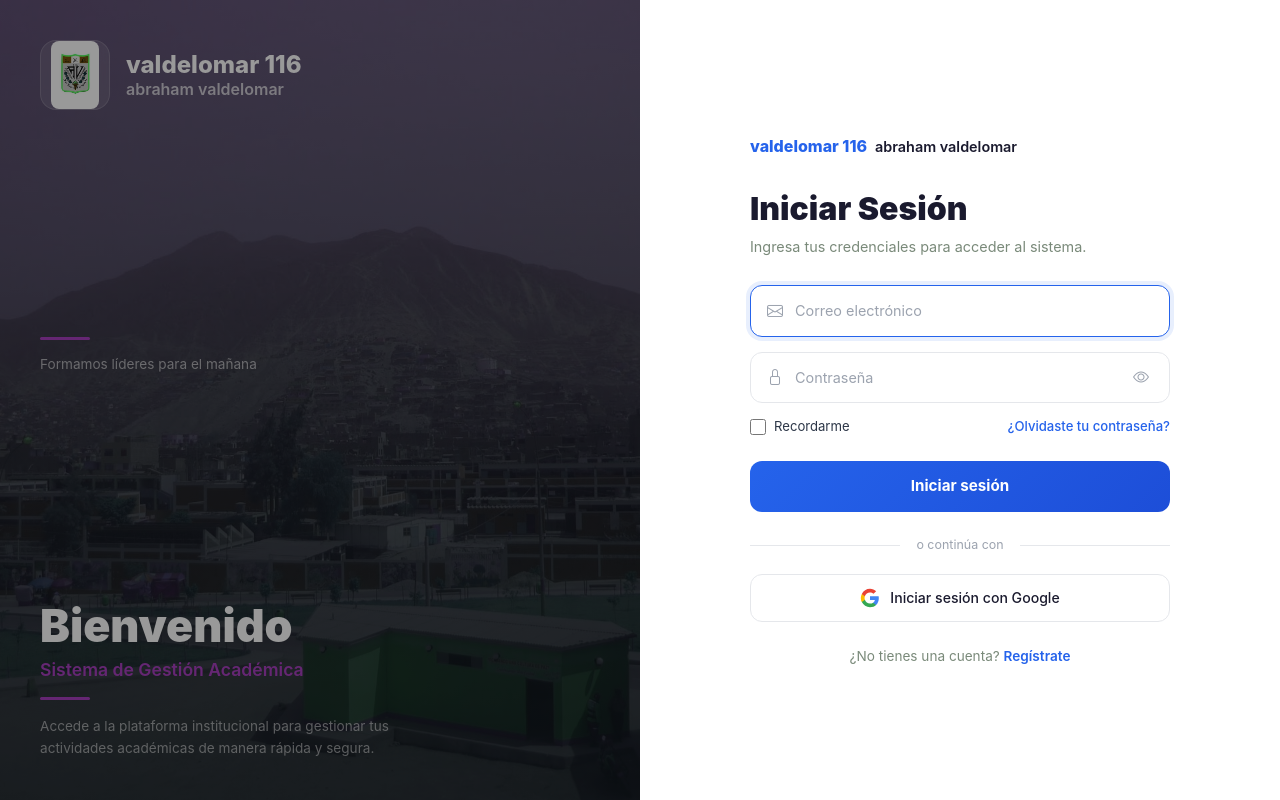
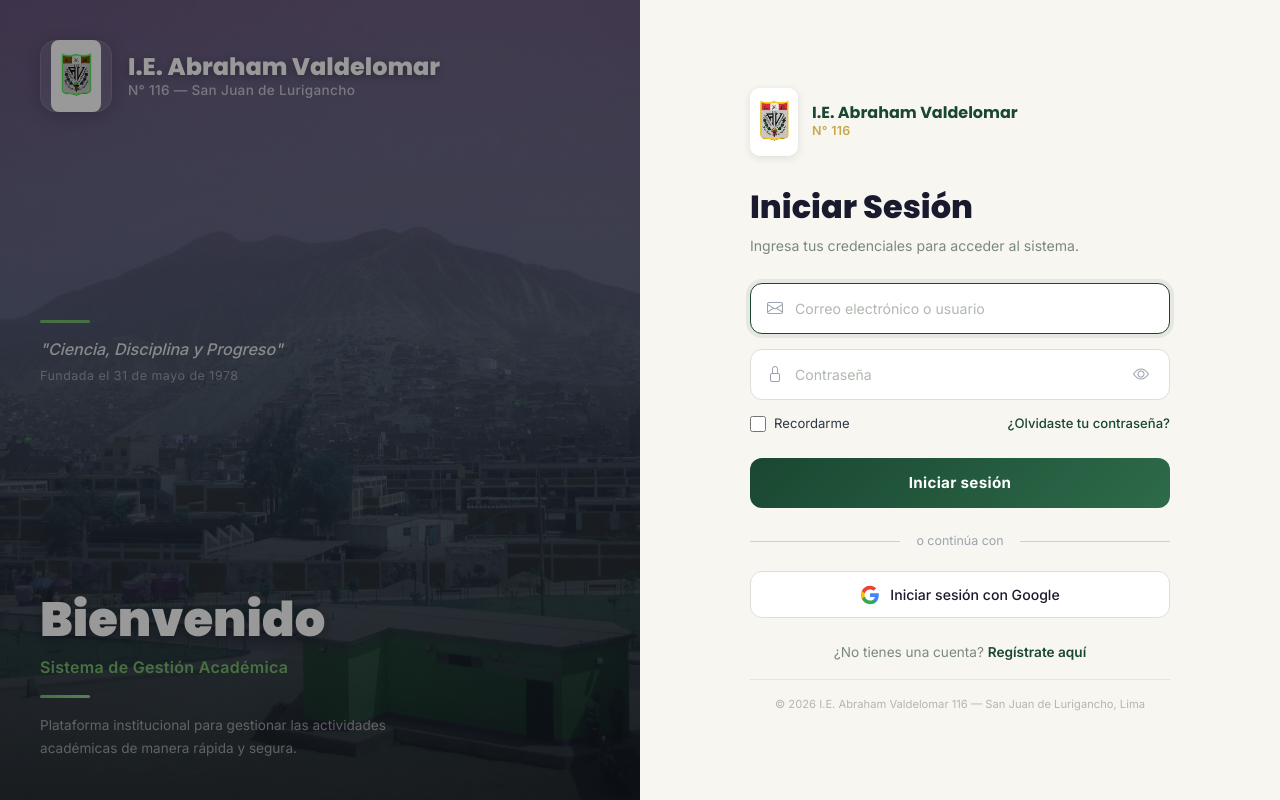
Before and after one commit to Pierxsss7/sistema-escolar-valdelomar, a Django app: page / in a window 1280 px wide. Run offline with Django 5.2, Linux system fonts and the light colour scheme.

Commit message:
feat: institutional login design - school colors, Poppins/Inter fonts, founding year, address footer

```diff
--- a/static/css/styles.css
+++ b/static/css/styles.css
@@ -359,7 +359,8 @@
 
 .btn-sm { padding: 5px 12px; font-size: 0.8rem; }
 
-/* ===== LOGIN SPLIT SCREEN ===== */
+/* ===== LOGIN INSTITUCIONAL — I.E. Abraham Valdelomar 116 ===== */
+
 .login-split {
     min-height: 100vh;
     display: flex;
@@ -379,7 +380,7 @@
 .login-left-overlay {
     position: absolute;
     inset: 0;
-    background: linear-gradient(180deg, rgba(10,26,18,0.55) 0%, rgba(10,26,18,0.70) 50%, rgba(10,26,18,0.85) 100%);
+    background: linear-gradient(180deg, rgba(10,26,18,0.50) 0%, rgba(26,71,49,0.65) 40%, rgba(10,26,18,0.85) 100%);
 }
 
 .login-left-content {
@@ -400,20 +401,21 @@
 }
 
 .login-left-escudo {
-    width: 70px;
-    height: 70px;
-    background: rgba(255,255,255,0.1);
+    width: 72px;
+    height: 72px;
+    background: rgba(255,255,255,0.08);
     border-radius: 16px;
     display: flex;
     align-items: center;
     justify-content: center;
-    backdrop-filter: blur(10px);
-    border: 1px solid rgba(255,255,255,0.15);
+    backdrop-filter: blur(12px);
+    border: 1px solid rgba(255,255,255,0.12);
     flex-shrink: 0;
+    box-shadow: 0 4px 20px rgba(0,0,0,0.2);
 }
 
 .login-left-escudo-img {
-    width: 48px;
+    width: 50px;
     height: auto;
     border-radius: 8px;
     mix-blend-mode: multiply;
@@ -422,77 +424,103 @@
 .login-left-brand { flex: 1; }
 
 .login-left-nombre {
+    font-family: 'Poppins', sans-serif;
     font-size: 1.5rem;
     font-weight: 800;
     color: #fff;
     margin: 0;
     line-height: 1.2;
+    text-shadow: 0 2px 8px rgba(0,0,0,0.3);
 }
 
 .login-left-subnombre {
-    font-size: 1rem;
-    font-weight: 600;
-    color: rgba(255,255,255,0.7);
+    font-family: 'Inter', sans-serif;
+    font-size: 0.85rem;
+    font-weight: 500;
+    color: rgba(255,255,255,0.65);
     margin: 0;
-}
-
-.login-left-info { margin-top: auto; }
+    letter-spacing: 0.3px;
+}
+
+.login-left-info {
+    margin-top: auto;
+}
 
 .login-left-linea {
     width: 50px;
     height: 3px;
-    background: #2563eb;
+    background: #c9a84c;
     border-radius: 2px;
     margin-bottom: 14px;
 }
 
 .login-left-lema {
-    font-size: 0.85rem;
-    color: rgba(255,255,255,0.6);
+    font-family: 'Inter', sans-serif;
+    font-size: 1rem;
+    color: rgba(255,255,255,0.85);
+    margin: 0 0 6px;
+    font-style: italic;
+    font-weight: 500;
+}
+
+.login-left-fundacion {
+    font-family: 'Inter', sans-serif;
+    font-size: 0.78rem;
+    color: rgba(255,255,255,0.45);
     margin: 0;
-}
-
-.login-left-bottom { margin-top: auto; }
+    letter-spacing: 0.5px;
+}
+
+.login-left-bottom {
+    margin-top: auto;
+}
 
 .login-left-bienvenido {
-    font-size: 2.8rem;
+    font-family: 'Poppins', sans-serif;
+    font-size: 3rem;
     font-weight: 900;
     color: #fff;
-    margin: 0 0 6px;
+    margin: 0 0 8px;
     line-height: 1.1;
+    text-shadow: 0 2px 12px rgba(0,0,0,0.3);
 }
 
 .login-left-sistema {
-    font-size: 1.1rem;
-    font-weight: 600;
-    color: #2563eb;
-    margin: 0 0 14px;
-}
-
-.login-left-linea-azul {
+    font-family: 'Inter', sans-serif;
+    font-size: 1rem;
+    font-weight: 600;
+    color: #c9a84c;
+    margin: 0 0 16px;
+    letter-spacing: 0.3px;
+}
+
+.login-left-linea-dorada {
     width: 50px;
     height: 3px;
-    background: #2563eb;
+    background: linear-gradient(90deg, #c9a84c, #e0c668);
     border-radius: 2px;
     margin-bottom: 16px;
 }
 
 .login-left-desc {
+    font-family: 'Inter', sans-serif;
     font-size: 0.85rem;
     color: rgba(255,255,255,0.55);
-    line-height: 1.6;
+    line-height: 1.7;
     margin: 0;
     max-width: 380px;
 }
 
+/* ===== PANEL DERECHO — Formulario ===== */
+
 .login-right {
     flex: 0 0 50%;
     display: flex;
     align-items: center;
     justify-content: center;
-    background: #fff;
+    background: #f8f6f0;
     padding: 40px;
-    box-shadow: -4px 0 20px rgba(0,0,0,0.08);
+    box-shadow: -4px 0 30px rgba(0,0,0,0.08);
     animation: loginFadeIn 0.6s ease-out;
 }
 
@@ -512,36 +540,55 @@
     to { opacity: 1; transform: translateY(0); }
 }
 
-.login-right-header { margin-bottom: 32px; }
+.login-right-header {
+    margin-bottom: 32px;
+}
 
 .login-right-brand {
     display: flex;
-    align-items: baseline;
-    gap: 8px;
-    flex-wrap: wrap;
+    align-items: center;
+    gap: 14px;
+}
+
+.login-right-escudo {
+    width: 48px;
+    height: auto;
+    border-radius: 10px;
+    box-shadow: 0 2px 8px rgba(0,0,0,0.1);
+}
+
+.login-right-brand-text {
+    display: flex;
+    flex-direction: column;
+}
+
+.login-right-brand-nombre {
+    font-family: 'Poppins', sans-serif;
+    font-size: 1rem;
+    font-weight: 700;
+    color: #1a4731;
+    line-height: 1.2;
 }
 
 .login-right-brand-116 {
-    font-size: 1rem;
+    font-family: 'Inter', sans-serif;
+    font-size: 0.78rem;
+    font-weight: 600;
+    color: #c9a84c;
+    letter-spacing: 0.3px;
+}
+
+.login-right-titulo {
+    font-family: 'Poppins', sans-serif;
+    font-size: 2rem;
     font-weight: 800;
-    color: #2563eb;
-}
-
-.login-right-brand-nombre {
-    font-size: 0.9rem;
-    font-weight: 600;
-    color: #1a1a2e;
-}
-
-.login-right-titulo {
-    font-size: 2rem;
-    font-weight: 900;
     color: #1a1a2e;
     margin: 0 0 8px;
 }
 
 .login-right-subtitulo {
-    font-size: 0.9rem;
+    font-family: 'Inter', sans-serif;
+    font-size: 0.88rem;
     color: #7a8a7a;
     margin: 0 0 28px;
 }
@@ -566,7 +613,7 @@
 .login-field {
     display: flex;
     align-items: center;
-    border: 1.5px solid #e5e7eb;
+    border: 1.5px solid #e0ddd4;
     border-radius: 12px;
     padding: 0 16px;
     margin-bottom: 14px;
@@ -575,8 +622,8 @@
 }
 
 .login-field:focus-within {
-    border-color: #2563eb;
-    box-shadow: 0 0 0 4px rgba(37,99,235,0.1);
+    border-color: #1a4731;
+    box-shadow: 0 0 0 4px rgba(26,71,49,0.08);
     transform: translateY(-1px);
 }
 
@@ -592,12 +639,13 @@
     border: none;
     outline: none;
     padding: 14px 0;
-    font-size: 0.9rem;
+    font-family: 'Inter', sans-serif;
+    font-size: 0.88rem;
     color: #1a1a2e;
     background: transparent;
 }
 
-.login-input::placeholder { color: #9ca3af; }
+.login-input::placeholder { color: #b0b8b0; }
 
 .login-eye-btn {
     background: none;
@@ -609,7 +657,7 @@
     transition: all 0.3s ease;
 }
 
-.login-eye-btn:hover { color: #1a1a2e; }
+.login-eye-btn:hover { color: #1a4731; }
 
 .login-options {
     display: flex;
@@ -622,6 +670,7 @@
     display: flex;
     align-items: center;
     gap: 8px;
+    font-family: 'Inter', sans-serif;
     font-size: 0.82rem;
     color: #2d3748;
     cursor: pointer;
@@ -630,13 +679,14 @@
 .login-checkbox {
     width: 16px;
     height: 16px;
-    accent-color: #2563eb;
+    accent-color: #1a4731;
     cursor: pointer;
 }
 
 .login-forgot {
+    font-family: 'Inter', sans-serif;
     font-size: 0.82rem;
-    color: #2563eb;
+    color: #1a4731;
     text-decoration: none;
     font-weight: 500;
 }
@@ -646,16 +696,18 @@
 .login-btn-submit {
     width: 100%;
     padding: 14px;
-    background: linear-gradient(135deg, #2563eb 0%, #1d4ed8 100%);
+    background: linear-gradient(135deg, #1a4731 0%, #2d6b4a 100%);
     color: #fff;
     border: none;
     border-radius: 12px;
+    font-family: 'Inter', sans-serif;
     font-size: 0.95rem;
     font-weight: 700;
     cursor: pointer;
     transition: all 0.3s ease;
     position: relative;
     overflow: hidden;
+    letter-spacing: 0.3px;
 }
 
 .login-btn-submit::before {
@@ -665,14 +717,14 @@
     left: -100%;
     width: 100%;
     height: 100%;
-    background: linear-gradient(90deg, transparent, rgba(255,255,255,0.2), transparent);
+    background: linear-gradient(90deg, transparent, rgba(255,255,255,0.15), transparent);
     transition: left 0.5s ease;
 }
 
 .login-btn-submit:hover {
-    background: linear-gradient(135deg, #1d4ed8 0%, #1e40af 100%);
+    background: linear-gradient(135deg, #0f2e1f 0%, #1a4731 100%);
     transform: translateY(-2px);
-    box-shadow: 0 8px 25px rgba(37,99,235,0.35);
+    box-shadow: 0 8px 25px rgba(26,71,49,0.35);
 }
 
 .login-btn-submit:hover::before {
@@ -691,10 +743,11 @@
     content: '';
     flex: 1;
     height: 1px;
-    background: #e5e7eb;
+    background: #d4d0c8;
 }
 
 .login-divider-text span {
+    font-family: 'Inter', sans-serif;
     font-size: 0.78rem;
     color: #9ca3af;
     white-space: nowrap;
@@ -704,8 +757,9 @@
     width: 100%;
     padding: 12px;
     background: #fff;
-    border: 1.5px solid #e5e7eb;
+    border: 1.5px solid #e0ddd4;
     border-radius: 12px;
+    font-family: 'Inter', sans-serif;
     font-size: 0.88rem;
     font-weight: 500;
     color: #1a1a2e;
@@ -719,28 +773,41 @@
 }
 
 .login-btn-google:hover {
-    background: #f9fafb;
-    border-color: #d1d5db;
+    background: #faf9f6;
+    border-color: #c9a84c;
     transform: translateY(-1px);
-    box-shadow: 0 4px 12px rgba(0,0,0,0.08);
+    box-shadow: 0 4px 12px rgba(0,0,0,0.06);
 }
 
 .login-google-icon { flex-shrink: 0; }
 
 .login-register {
     text-align: center;
+    font-family: 'Inter', sans-serif;
     font-size: 0.85rem;
     color: #7a8a7a;
+    margin: 0 0 16px;
+}
+
+.login-register a {
+    color: #1a4731;
+    text-decoration: none;
+    font-weight: 600;
+}
+
+.login-register a:hover { text-decoration: underline; }
+
+.login-footer {
+    text-align: center;
+    font-family: 'Inter', sans-serif;
+    font-size: 0.7rem;
+    color: #b0b8b0;
     margin: 0;
-}
-
-.login-register a {
-    color: #2563eb;
-    text-decoration: none;
-    font-weight: 600;
-}
-
-.login-register a:hover { text-decoration: underline; }
+    padding-top: 16px;
+    border-top: 1px solid #e8e4dc;
+}
+
+/* ===== RESPONSIVE LOGIN ===== */
 
 @media (max-width: 991px) {
     .login-split { flex-direction: column; }
--- a/templates/registration/login.html
+++ b/templates/registration/login.html
@@ -4,6 +4,9 @@
     <meta charset="UTF-8">
     <meta name="viewport" content="width=device-width, initial-scale=1.0">
     <title>Iniciar Sesión — I.E. Abraham Valdelomar 116</title>
+    <link rel="preconnect" href="https://fonts.googleapis.com">
+    <link rel="preconnect" href="https://fonts.gstatic.com" crossorigin>
+    <link href="https://fonts.googleapis.com/css2?family=Inter:wght@400;500;600;700&family=Poppins:wght@600;700;800;900&display=swap" rel="stylesheet">
     <link href="https://cdn.jsdelivr.net/npm/bootstrap@5.3.3/dist/css/bootstrap.min.css" rel="stylesheet">
     <link rel="stylesheet" href="https://cdn.jsdelivr.net/npm/bootstrap-icons@1.11.3/font/bootstrap-icons.min.css">
     <link rel="stylesheet" href="/static/css/styles.css">
@@ -21,21 +24,23 @@
                     <img src="/static/img/escudo.jpg" alt="Escudo I.E. Abraham Valdelomar 116" class="login-left-escudo-img">
                 </div>
                 <div class="login-left-brand">
-                    <h1 class="login-left-nombre">valdelomar 116</h1>
-                    <h2 class="login-left-subnombre">abraham valdelomar</h2>
+                    <h1 class="login-left-nombre">I.E. Abraham Valdelomar</h1>
+                    <h2 class="login-left-subnombre">N° 116 — San Juan de Lurigancho</h2>
                 </div>
             </div>
             <div class="login-left-info">
                 <div class="login-left-linea"></div>
-                <p class="login-left-lema">Formamos líderes para el mañana</p>
+                <p class="login-left-lema">"Ciencia, Disciplina y Progreso"</p>
+                <p class="login-left-fundacion">Fundada el 31 de mayo de 1978</p>
             </div>
             <div class="login-left-bottom">
                 <h2 class="login-left-bienvenido">Bienvenido</h2>
                 <p class="login-left-sistema">Sistema de Gestión Académica</p>
-                <div class="login-left-linea-azul"></div>
+                <div class="login-left-linea-dorada"></div>
                 <p class="login-left-desc">
-                    Accede a la plataforma institucional para gestionar
-                    tus actividades académicas de manera rápida y segura.
+                    Plataforma institucional para gestionar
+                    las actividades académicas de manera
+                    rápida y segura.
                 </p>
             </div>
         </div>
@@ -46,8 +51,11 @@
         <div class="login-right-content">
             <div class="login-right-header">
                 <div class="login-right-brand">
-                    <span class="login-right-brand-116">valdelomar 116</span>
-                    <span class="login-right-brand-nombre">abraham valdelomar</span>
+                    <img src="/static/img/escudo.jpg" alt="Escudo" class="login-right-escudo">
+                    <div class="login-right-brand-text">
+                        <span class="login-right-brand-nombre">I.E. Abraham Valdelomar</span>
+                        <span class="login-right-brand-116">N° 116</span>
+                    </div>
                 </div>
             </div>
 
@@ -67,7 +75,7 @@
                     <div class="login-field-icon">
                         <i class="bi bi-envelope"></i>
                     </div>
-                    <input type="text" name="username" class="login-input" placeholder="Correo electrónico" required autocomplete="username" id="usernameInput">
+                    <input type="text" name="username" class="login-input" placeholder="Correo electrónico o usuario" required autocomplete="username" id="usernameInput">
                 </div>
                 <div class="login-field">
                     <div class="login-field-icon">
@@ -107,7 +115,11 @@
             </button>
 
             <p class="login-register">
-                ¿No tienes una cuenta? <a href="/usuarios/registrar/">Regístrate</a>
+                ¿No tienes una cuenta? <a href="/usuarios/registrar/">Regístrate aquí
+            </a></p>
+
+            <p class="login-footer">
+                © 2026 I.E. Abraham Valdelomar 116 — San Juan de Lurigancho, Lima
             </p>
         </div>
     </div>
```
